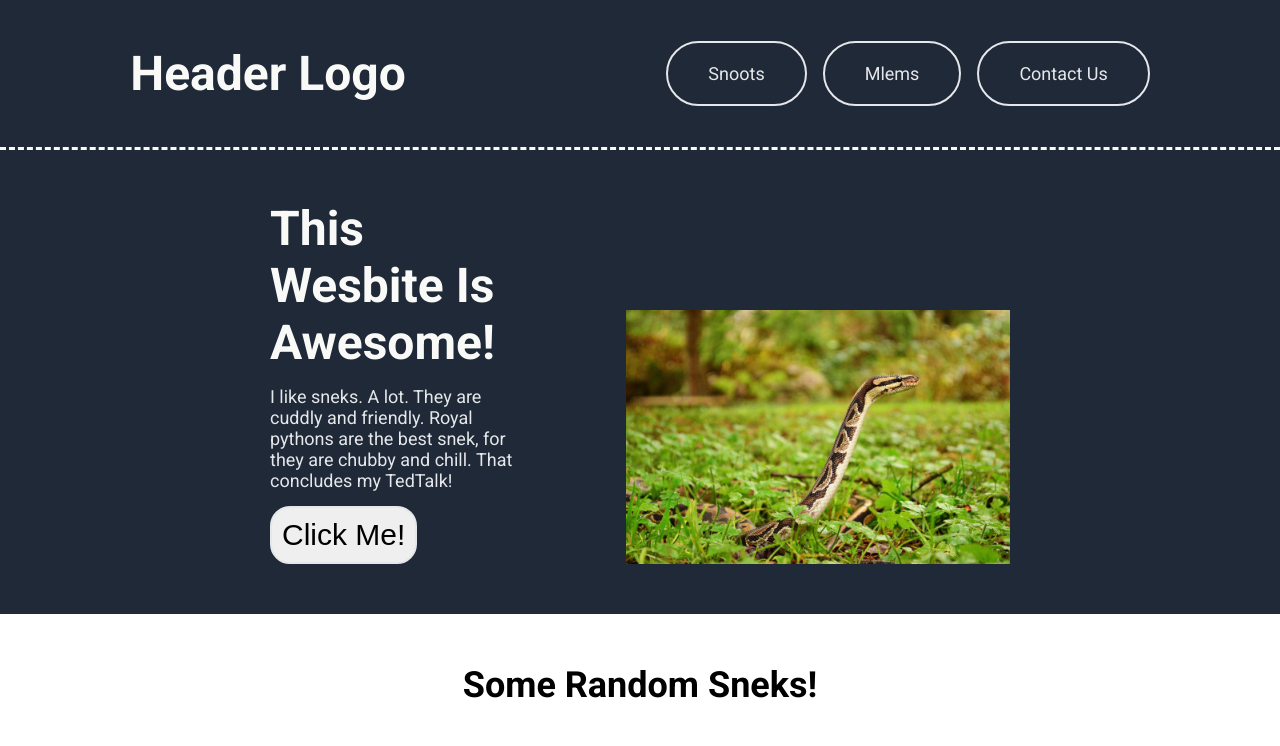
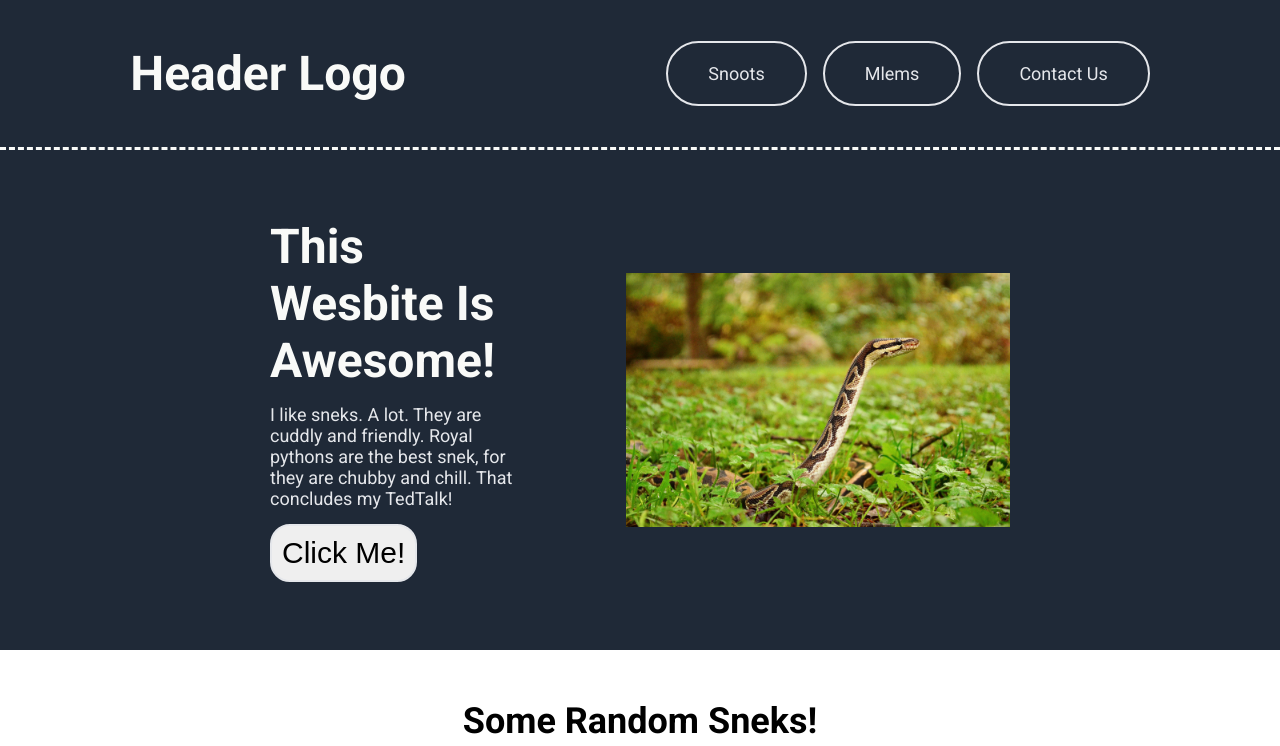
Before and after one commit to SBaldwin-Git/odin-landing_page, a plain HTML site: page index.html in a window 1280 px wide. Shown: the top 746 px of the page. Drawn offline with Linux system fonts and the light colour scheme.

Commit message:
Bug fixing website - Scoping image not visible

```diff
--- a/style.css
+++ b/style.css
@@ -68,6 +68,7 @@ a:hover {
 /********** Section 1 **********/
 
 #Section1 {
+    height: 500px;
     background-color: #1f2937;
     justify-content: center;
     align-items: center;
@@ -109,7 +110,6 @@ a:hover {
 
 #scoping_img {
     width: 30%;
-    align-self: flex-end;
 }
 
 /********** Section2 **********/
```
